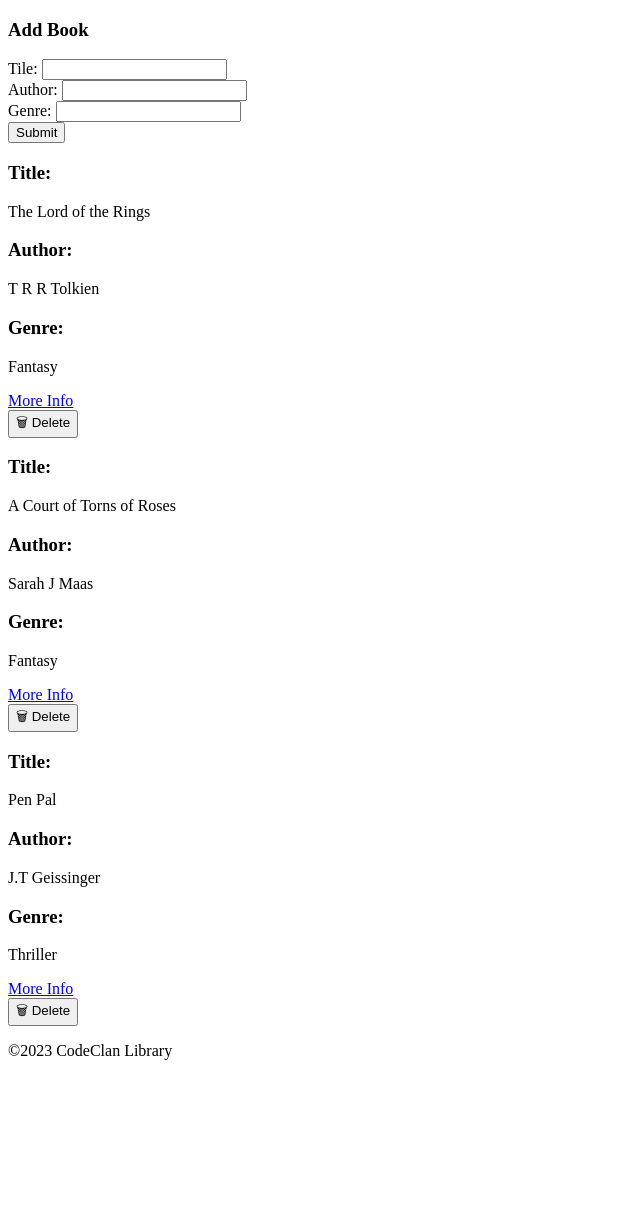
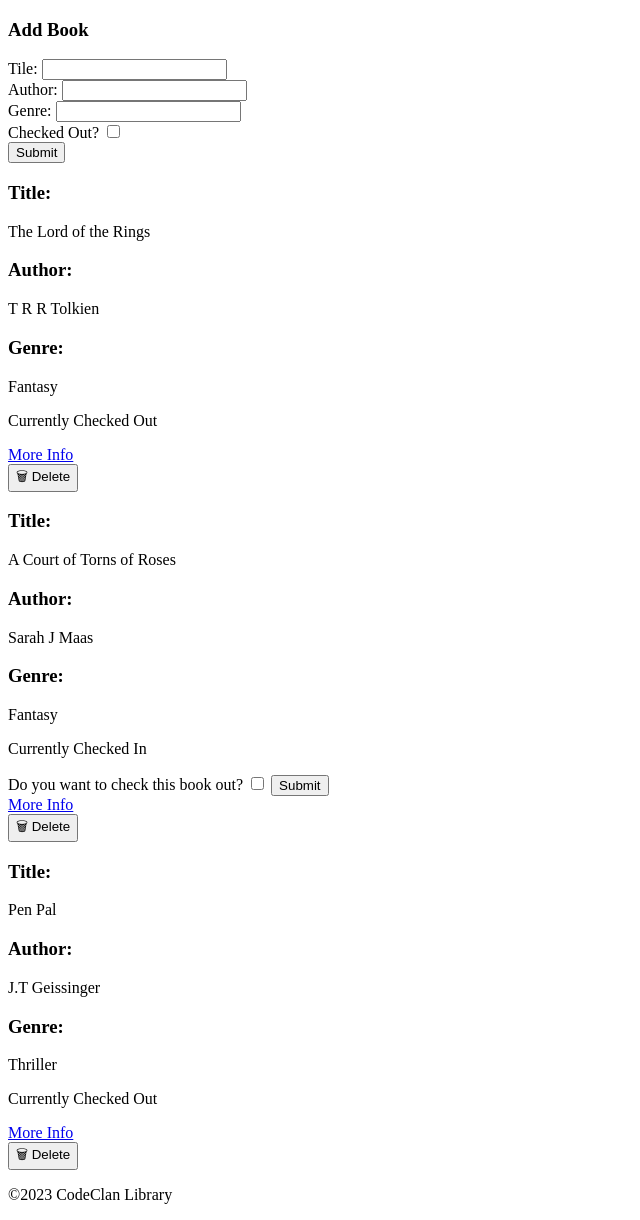
Before and after one commit to ShazSeatter/week_3_homework_Library, a Flask app: page / in a window 1280 px wide. Shown: the part 98-1318 px from the top of the page, without its empty margins (0-640 px from the left). Before the commit the page ends 1158 px from the top, so only its background shows below. Run offline with Flask 2, Linux system fonts and the light colour scheme.

Commit message:
checked out functionality implemented

```diff
--- a/controller/controller.py
+++ b/controller/controller.py
@@ -2,7 +2,7 @@ from flask import render_template, request, redirect
 
 from app import app
 from models.book import Book
-from models.book_list import book_list, get_book_list, add_new_book, delete_book
+from models.book_list import book_list, get_book_list, add_new_book, delete_book, update_book_status
 
 @app.route('/')
 def index():
@@ -21,9 +21,31 @@ def add_book():
     book_title = request.form['title']
     book_author = request.form['author']
     book_genre = request.form['genre']
-    new_book = Book(book_title, book_author, book_genre)
+    checked_out = True if 'check_out' in request.form else False
+    new_book = Book(book_title, book_author, book_genre, checked_out)
     add_new_book(new_book)
     return redirect('/')
+
+@app.route('/books/<index>/update', methods=['POST'])
+def update(index):
+    chosen_book = update_book_status(int(index))
+    print(chosen_book)
+
+    checked_out_book = True if 'check_out' in request.form else False
+    chosen_book.update({'checked_out' : checked_out_book})
+    print(checked_out_book)
+    print(chosen_book)
+    return redirect('/')
+
+# basically sending back the information but the only thing updated is the boolena proepty
+# You want to update the main page (/) to display checked out if person clicks the checkout to check the book out
+# maybe need to update at specific index position
+
+# currently the checked box when submitted is not returning true
+# current dictionary being displayed {'title': 'A Court of Torns of Roses', 'author': 'Sarah J Maas', 'genre': 'Fantasy', 'checked_out': False}
+# need to updated checked-in key to True
+
+# it returns true in the add new book form, so this means the checkbox is not working
 
 @app.route('/books/<index>/delete', methods=['POST'])
 def delete(index):
--- a/models/book_list.py
+++ b/models/book_list.py
@@ -1,9 +1,9 @@
 from models.book import *
 
 
-book_1 = Book("The Lord of the Rings", "T R R Tolkien", "Fantasy")
-book_2 = Book("A Court of Torns of Roses", "Sarah J Maas", "Fantasy")
-book_3 = Book("Pen Pal", "J.T Geissinger", "Thriller")
+book_1 = Book("The Lord of the Rings", "T R R Tolkien", "Fantasy", True)
+book_2 = Book("A Court of Torns of Roses", "Sarah J Maas", "Fantasy", False)
+book_3 = Book("Pen Pal", "J.T Geissinger", "Thriller", True)
 
 book_list = [book_1, book_2, book_3]
 
@@ -13,5 +13,10 @@ def get_book_list():
 def add_new_book(book):
     book_list.append(book)
 
+
 def delete_book(index):
     book_list.pop(index)
+
+def update_book_status(index):
+    book = book_list[index].__dict__
+    return book
--- a/templates/index.html
+++ b/templates/index.html
@@ -2,6 +2,7 @@
 
 {% block content %}
 <section>
+    <!-- Submitting a form for adding a new book -->
     <form action="/books" method="POST">
         <h3>Add Book</h3>
         <div>
@@ -16,11 +17,18 @@
             <label for="genre">Genre:</label>
             <input type="text" id="genre" name="genre">
         </div>
+        <div>
+            <label for="checked_out">Checked Out?</label>
+            <input type="checkbox" name="check_out" id="checked_out">
+        </div>
+
         <input type="submit">
     </form>
+    <!-- end of form -->
+
 </section>
 
-
+<!-- display the books on the page  -->
 <section>
     {% for book in book_list %}
 
@@ -35,10 +43,24 @@
 
         <h3>Genre:</h3>
         <p>{{book.genre}}</p>
+
+        {% if book.checked_out %}
+            <p>Currently Checked Out</p>
+        {% else %}
+            <p>Currently Checked In</p>
+            <form action="/books/{{ loop.index0 }}/update" method="POST">
+                <label for="checked_out">Do you want to check this book out?</label>
+                <input type="checkbox" name="check_out" id="checked_out">
+                <input type="submit">
+            </form>
+        {% endif %}
+
     </div>
 
+<!-- Display individual book in new html page -->
     <a href="/books/{{book_list.index(book)}}"> More Info </a>
 
+<!-- Deleting Book from list -->
     <form action="/books/{{ loop.index0 }}/delete" method="POST">
         <input class="delete-button" type="submit" value="&#x1F5D1; Delete">
     </form>
```
Also changed, not shown: models/book.py (+5 -2 lines), templates/book.html (+13 -0 lines).
